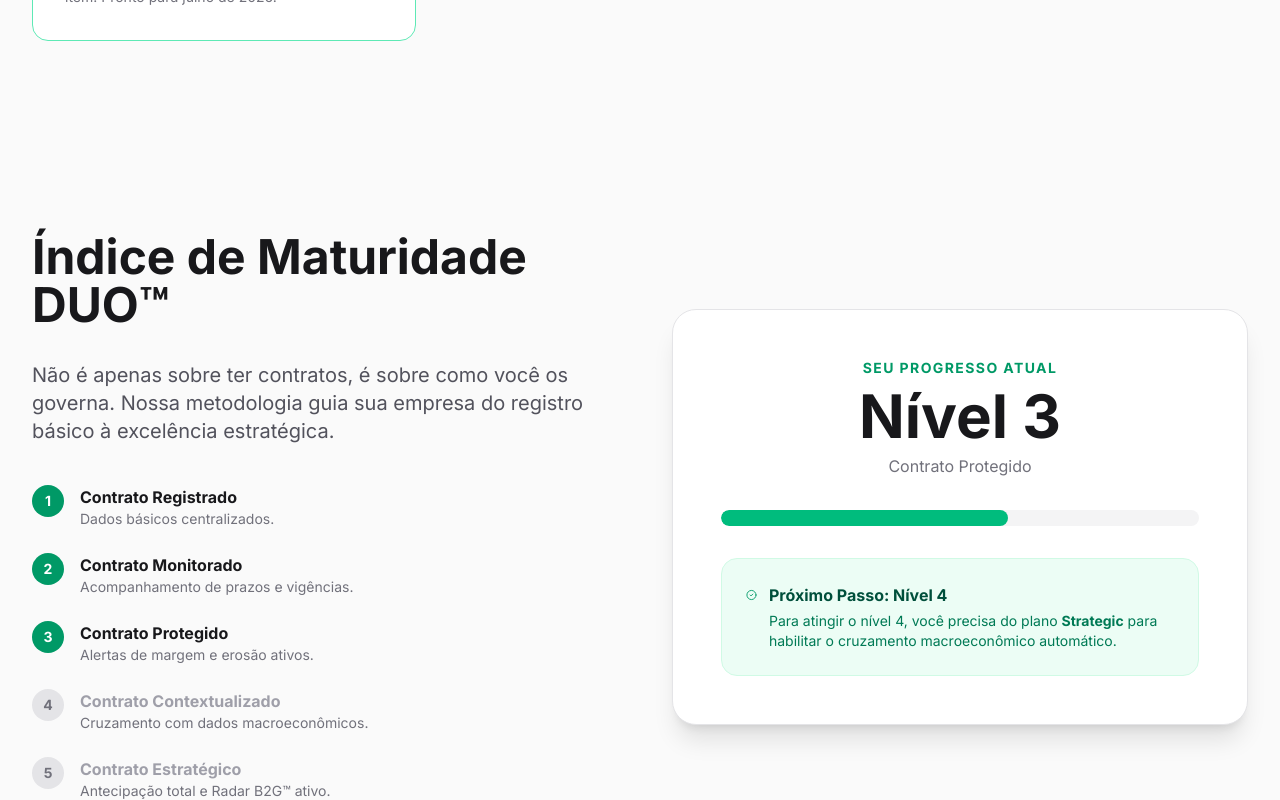
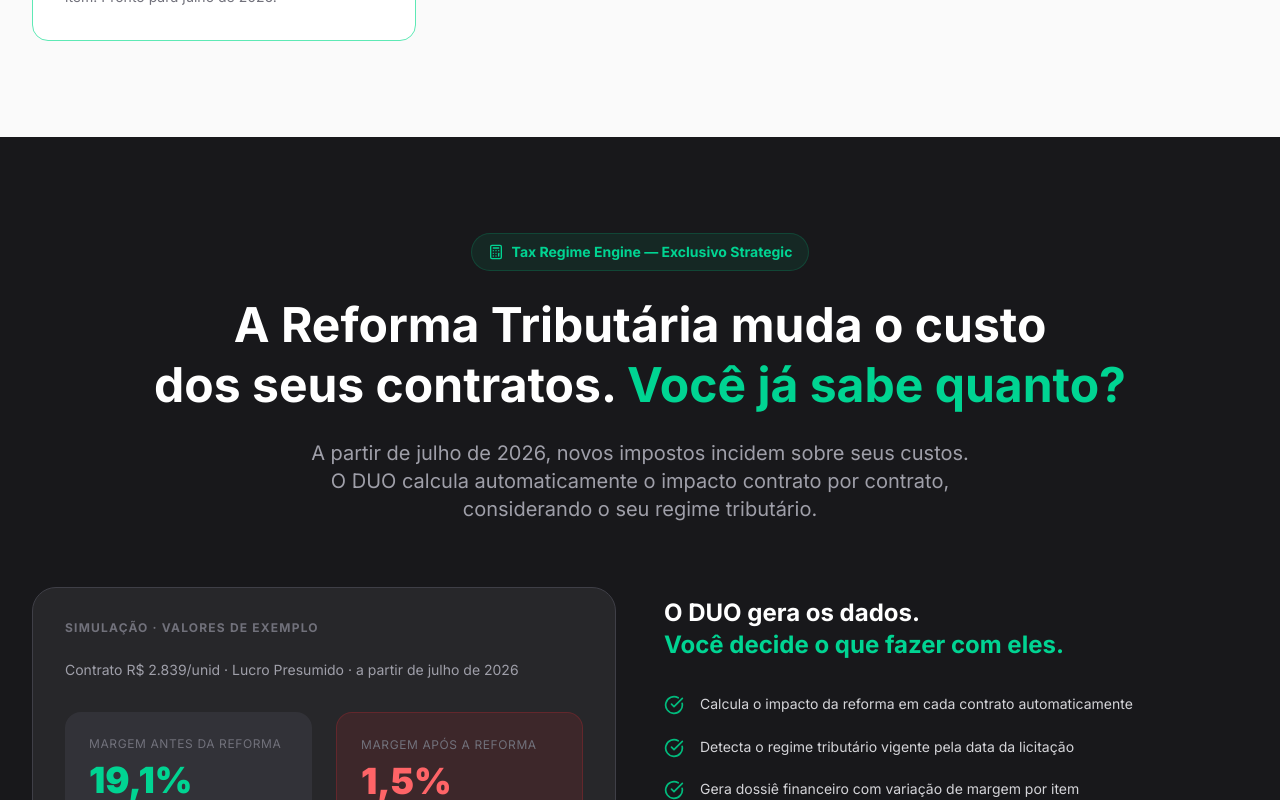
Before and after one commit to leistermurilo-boop/duo-website, a React (Vite) app: page / in a window 1280 px wide. Shown: the part 3500-4300 px from the top of the page. Built offline with nearby package versions, Linux system fonts and the light colour scheme.

Commit message:
Add TaxRegimeEngine component to App(app): adiciona TaxRegimeEngine na ordem de renderização

```diff
--- a/src/App.tsx
+++ b/src/App.tsx
@@ -4,6 +4,7 @@ import { Hero } from './components/Hero';
 import { Problem } from './components/Problem';
 import { Mechanism } from './components/Mechanism';
 import { Features } from './components/Features';
+import { TaxRegimeEngine } from './components/TaxRegimeEngine';
 import { MaturityIndex } from './components/MaturityIndex';
 import { Pricing } from './components/Pricing';
 import { FAQ } from './components/FAQ';
@@ -19,6 +20,7 @@ export default function App() {
         <Problem />
         <Mechanism />
         <Features />
+        <TaxRegimeEngine />
         <MaturityIndex />
         <Pricing />
         <FAQ />
```
